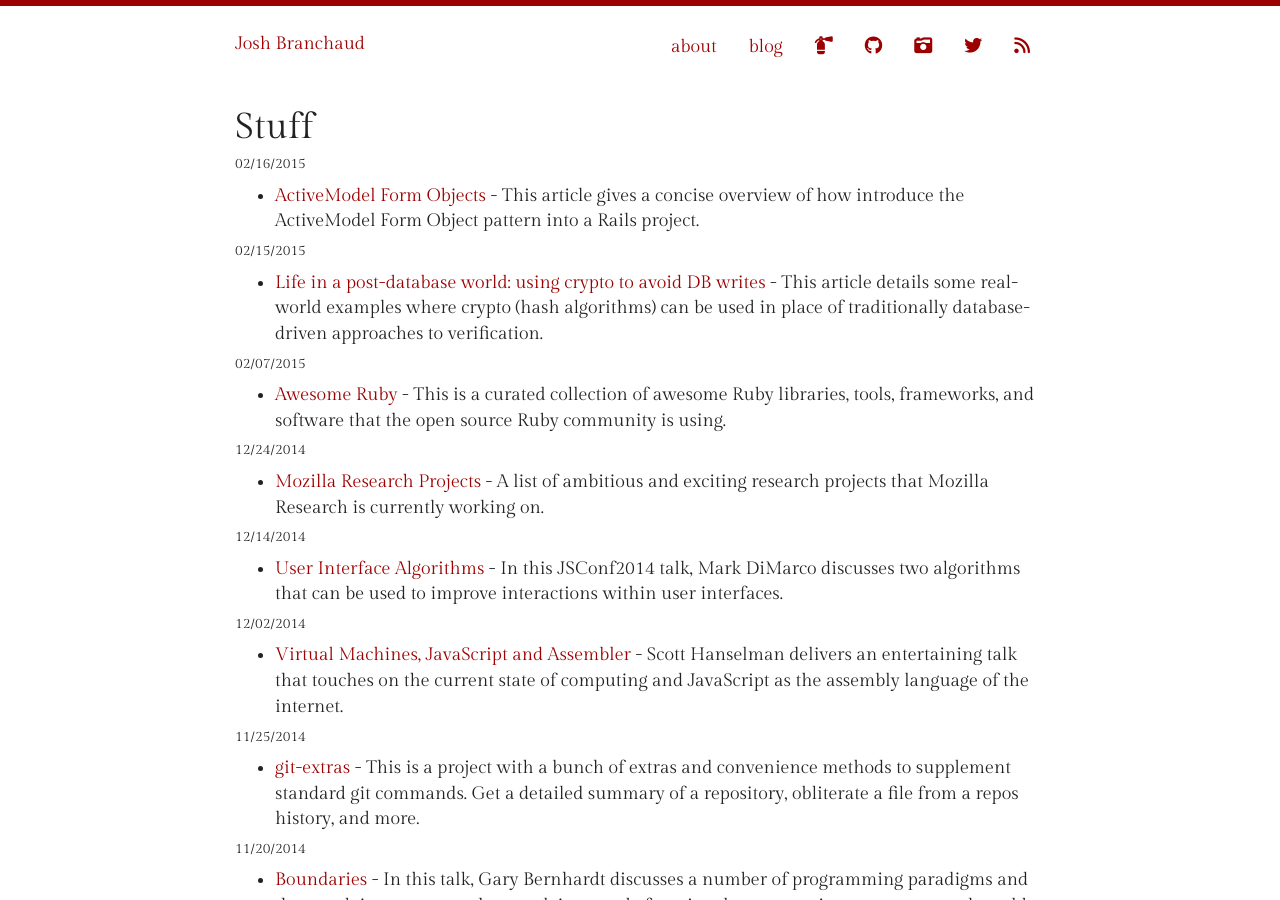
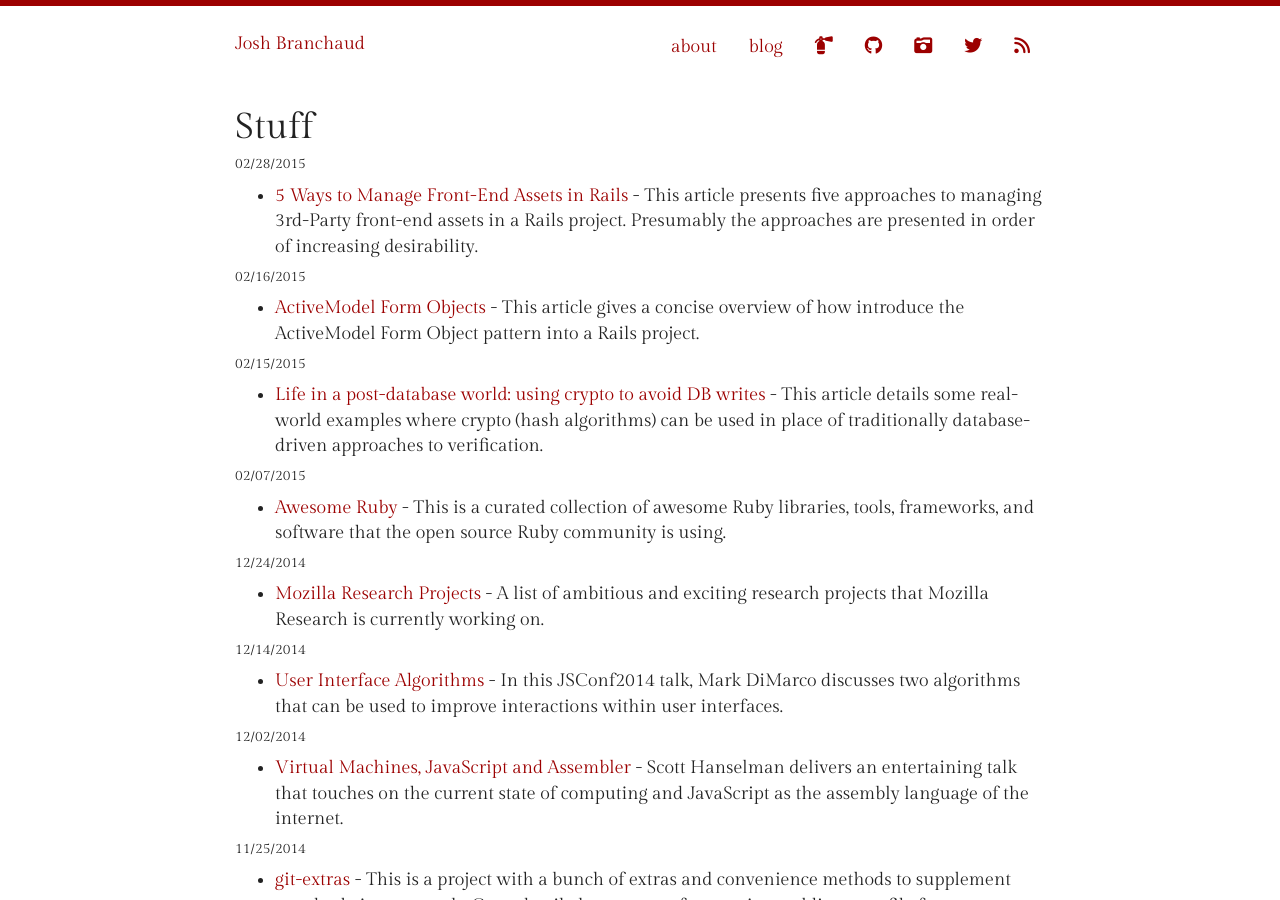
Before and after one commit to jbranchaud/blog, a Jekyll site: the page built from stuff.md, in a window 1280 px wide and 900 px high. Built offline with Jekyll 4.4.1, drawn with Linux system fonts in a browser that asks for light colours; nearby versions of some CDN libraries; library files that are not in the unit come from our copies.

Commit message:
Add 5 Ways to Manage Front-End Assets in Rails to stuff.

```diff
--- a/stuff.md
+++ b/stuff.md
@@ -4,6 +4,13 @@ title: Stuff by Josh Branchaud
 ---
 
 # Stuff
+
+##### 02/28/2015
+
+- [5 Ways to Manage Front-End Assets in Rails](http://www.codefellows.org/blog/5-ways-to-manage-front-end-assets-in-rails)
+  \- This article presents five approaches to managing 3rd-Party front-end
+  assets in a Rails project. Presumably the approaches are presented in
+  order of increasing desirability.
 
 ##### 02/16/2015
 
```
